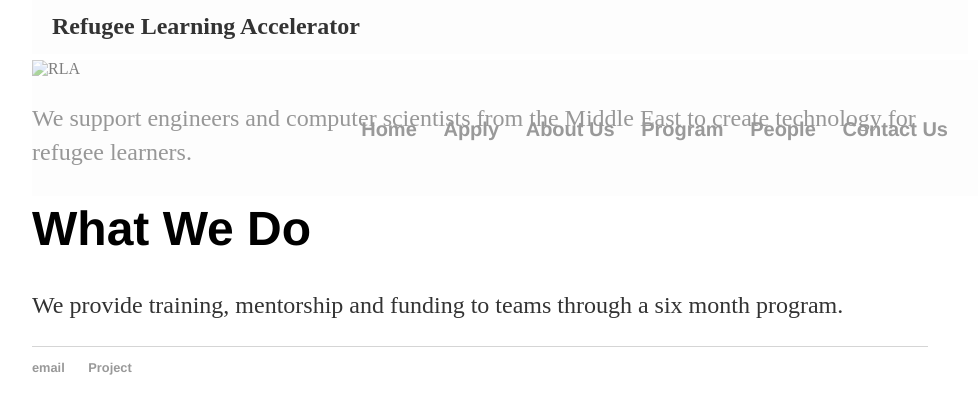
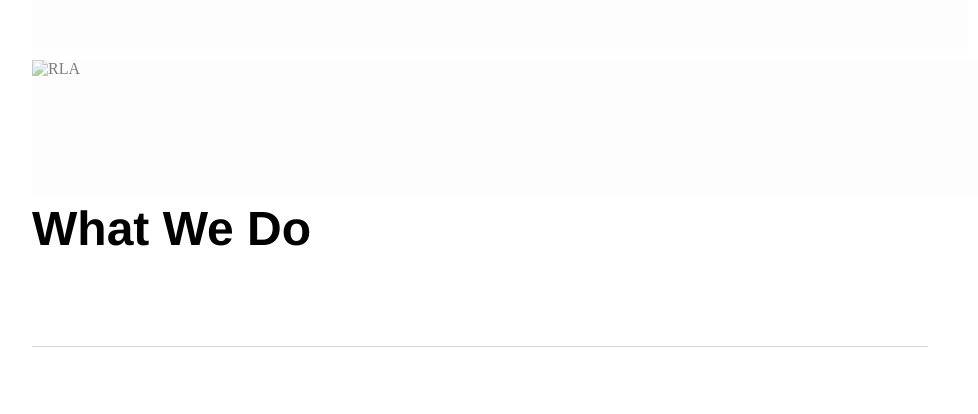
Before and after one commit to Refugee-Learning-Accelerator/Refugee-Learning-Accelerator.github.io, a Jekyll site: the page built from index.html, in a window 1280 px wide. Shown: the top 414 px of the page, without its empty margins (160-1138 px from the left). Built offline with Jekyll 4.4.1, drawn with Linux system fonts in a browser that asks for light colours.

Commit message:
Update main.css

```diff
--- a/css/main.css
+++ b/css/main.css
@@ -14,7 +14,7 @@ nav ul li, footer ul li {
 }
 a {
     text-decoration: none;
-    color: #999;
+    color: #0000;
 }
 a:hover {
     text-decoration: underline;
@@ -26,7 +26,7 @@ h1 {
 p {
     font-size: 1.5em;
     line-height: 1.4em;
-    color: #333;
+    color: #0000;
 }
 footer {
     border-top: 1px solid #d5d5d5;
```
